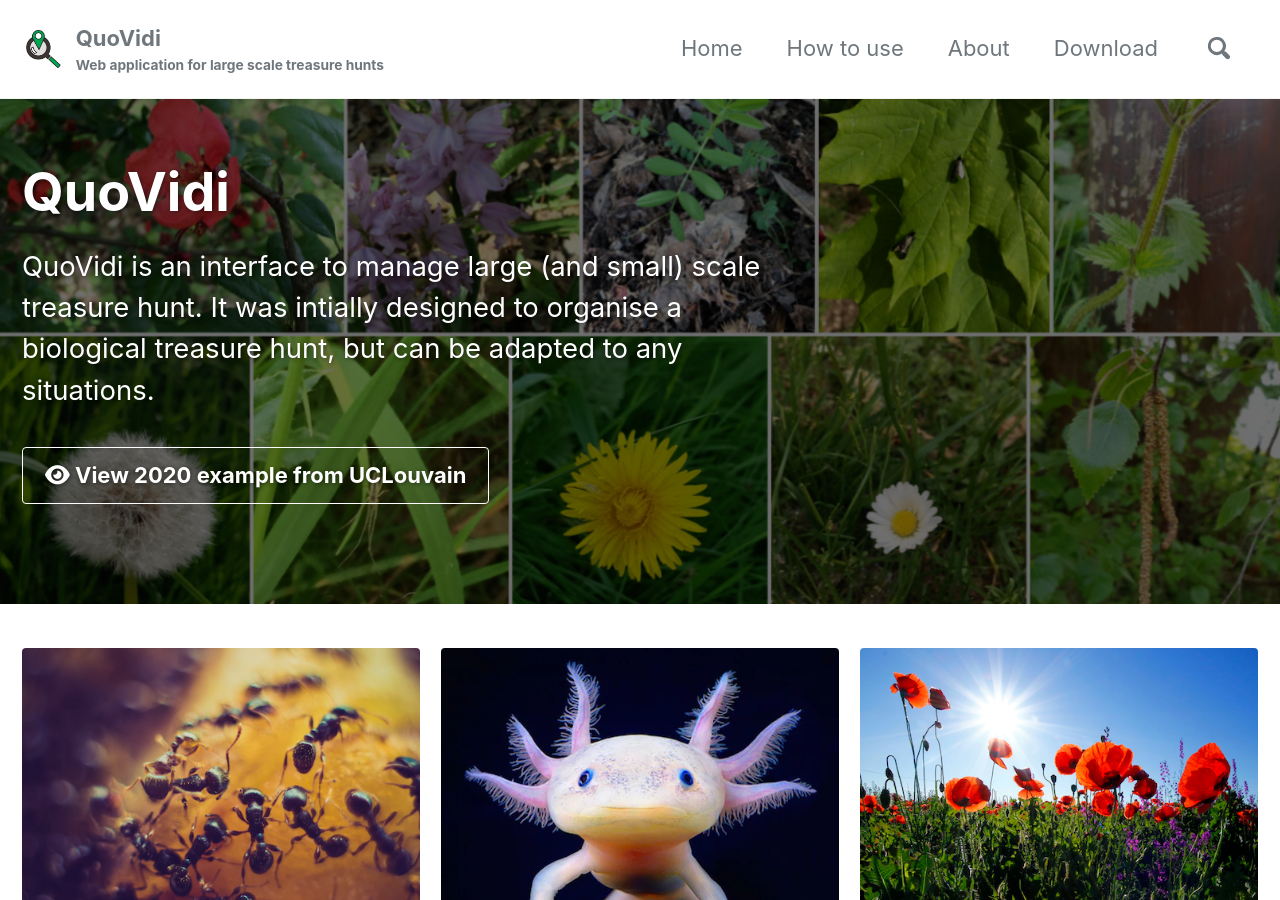
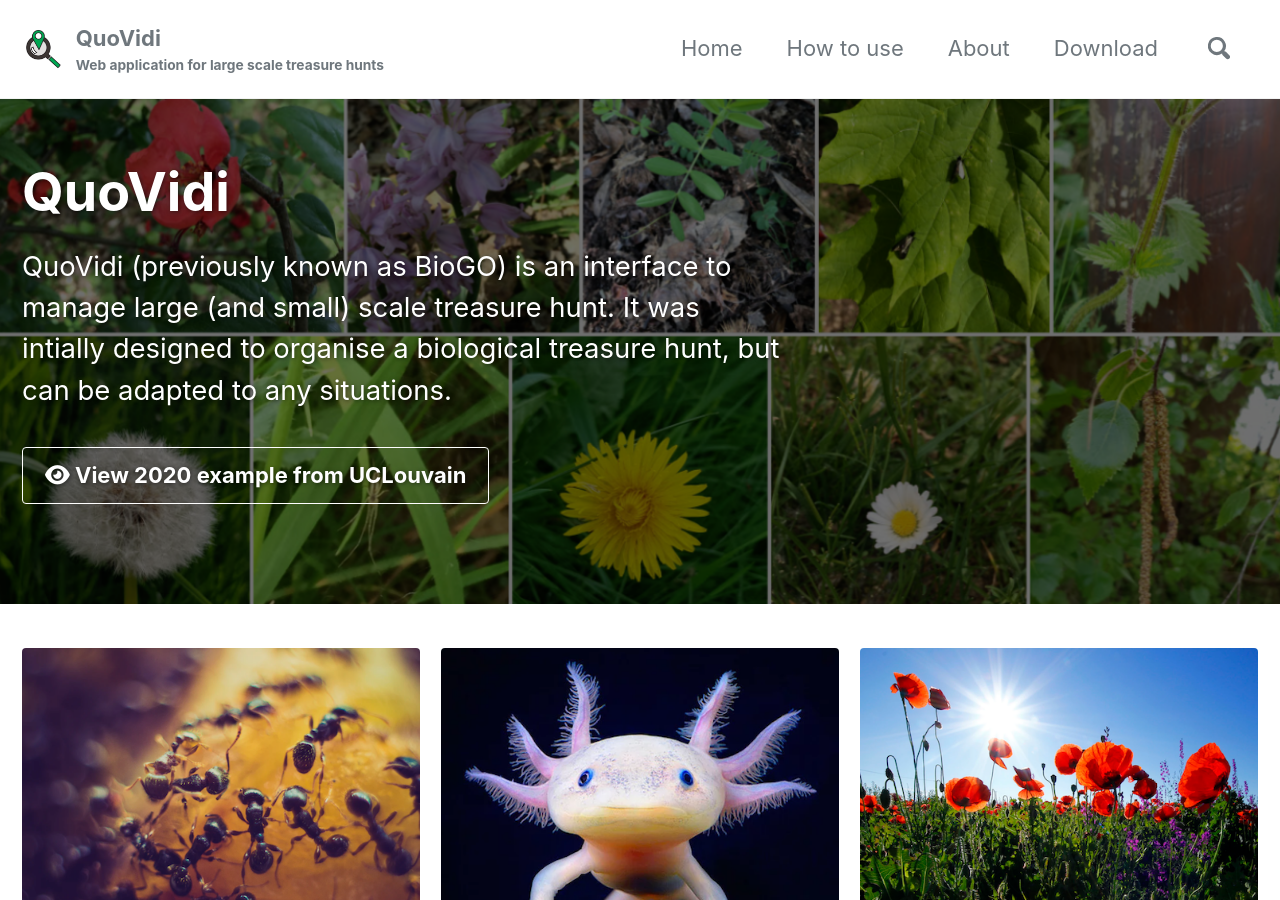
Before and after one commit to QuoVidi/quovidi.github.io, a Jekyll site: the page built from _pages/home.md, in a window 1280 px wide and 900 px high. Built offline with Jekyll 4.4.1, drawn with Linux system fonts in a browser that asks for light colours; cached includes are drawn as plain includes; nearby versions of some CDN libraries.

Commit message:
Update home.md

```diff
--- a/_pages/home.md
+++ b/_pages/home.md
@@ -8,7 +8,7 @@
     - label: "<i class='fas fa-eye'></i> View 2020 example from UCLouvain"
       url: "https://plantmodelling.shinyapps.io/quovidi_2020/"
 excerpt: >
-  QuoVidi is an interface to manage large (and small) scale treasure hunt. It was intially designed to organise a biological treasure hunt, but can be adapted to any situations.
+  QuoVidi (previously known as BioGO) is an interface to manage large (and small) scale treasure hunt. It was intially designed to organise a biological treasure hunt, but can be adapted to any situations.
 
 feature_row:
   - image_path: /assets/img/quovidi_1.png
```
